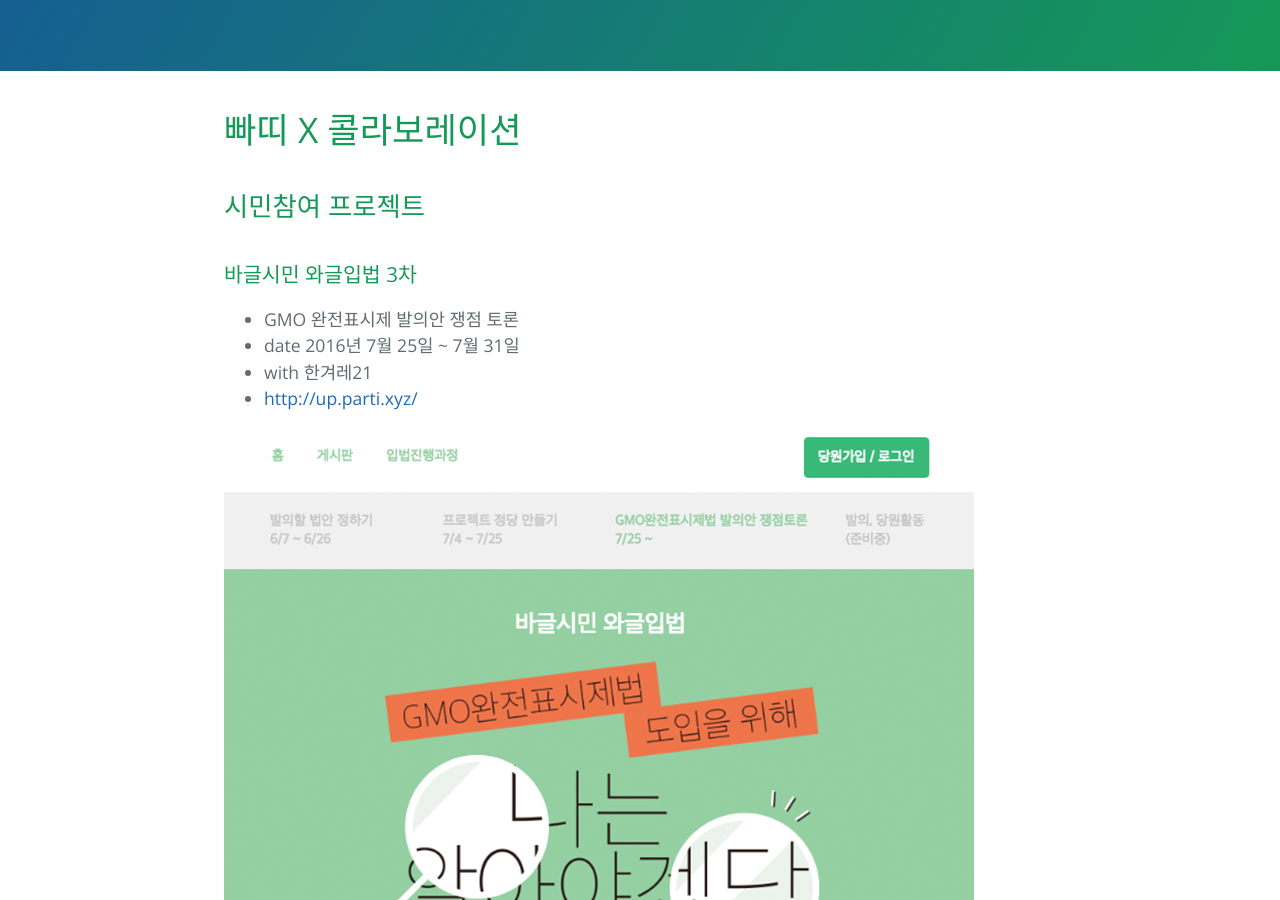
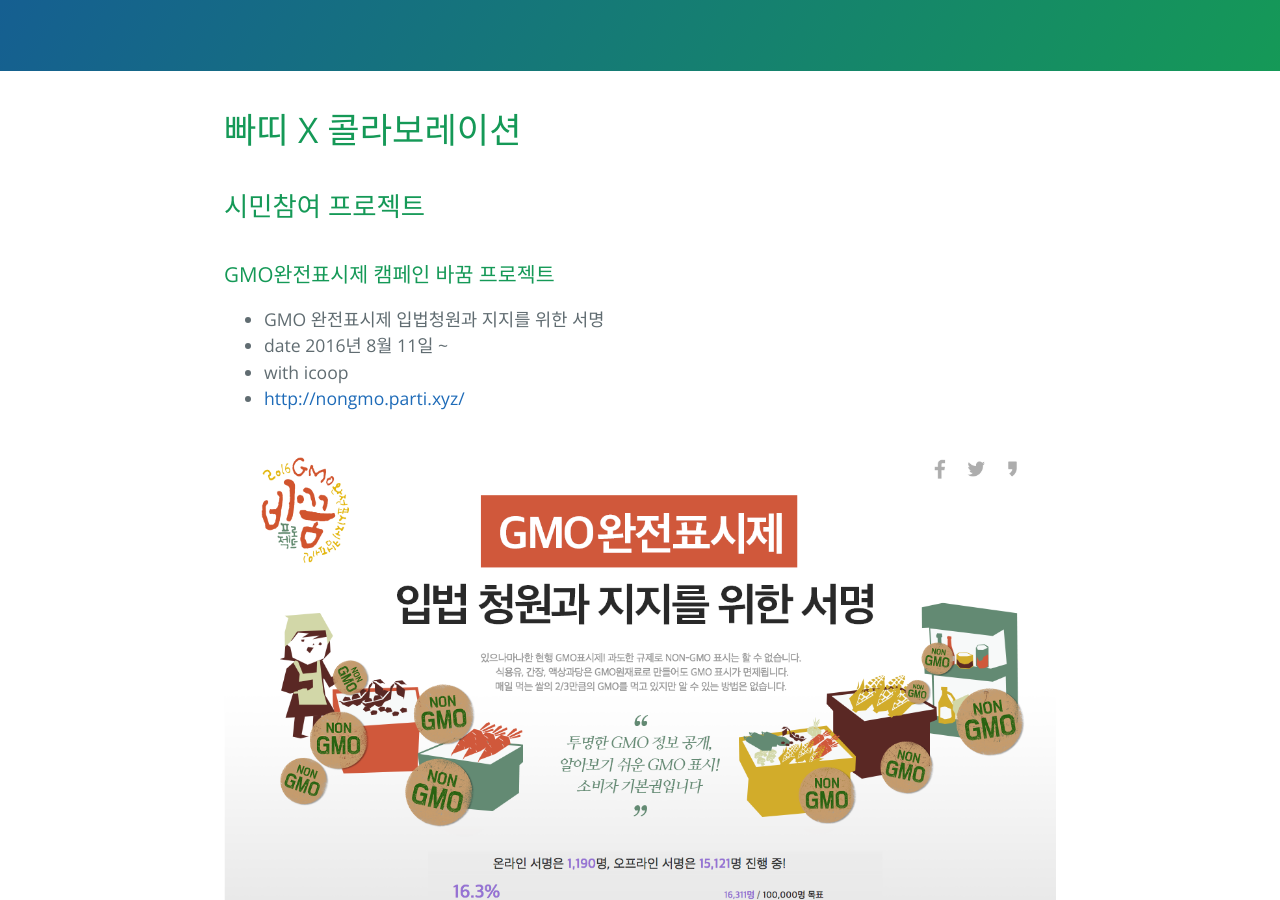
Before and after one commit to parti-coop/parti-group, a Jekyll site: the page built from docs/collaboration.md, in a window 1280 px wide and 900 px high, scrolled down 312 px. Built offline with Jekyll 4.4.1, drawn with Linux system fonts in a browser that asks for light colours.

Commit message:
Update collaboration.md

```diff
--- a/docs/collaboration.md
+++ b/docs/collaboration.md
@@ -11,6 +11,16 @@
 # 빠띠 X 콜라보레이션
 
 ## 시민참여 프로젝트
+
+### GMO완전표시제 캠페인 바꿈 프로젝트
+
+* GMO 완전표시제 입법청원과 지지를 위한 서명
+* date 2016년 8월 11일 ~
+* with icoop
+* <http://nongmo.parti.xyz/>
+
+![collaboration_icoop.png]({{site.baseurl}}/media/collaboration_icoop.png)
+
 
 ### 바글시민 와글입법 3차
 
```
